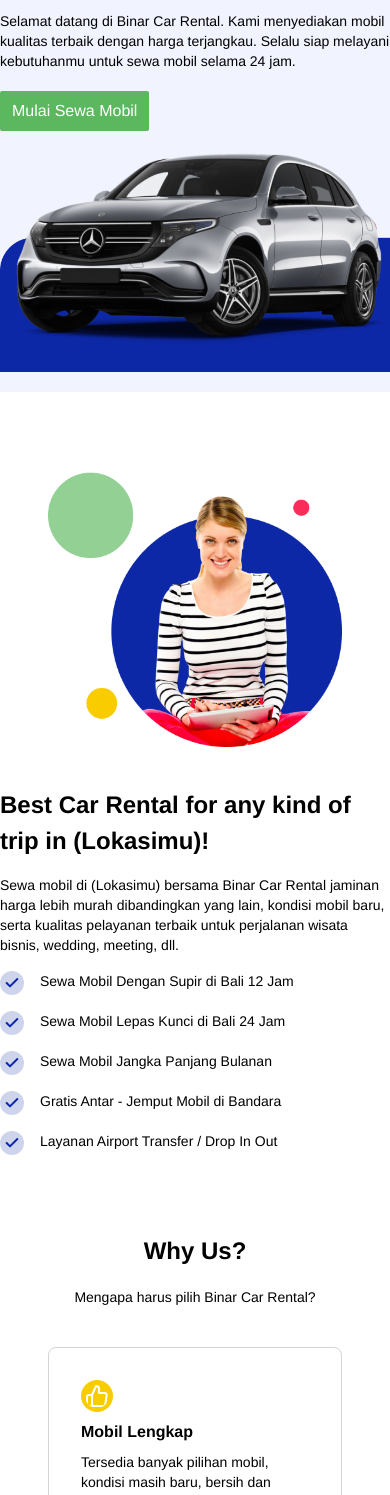
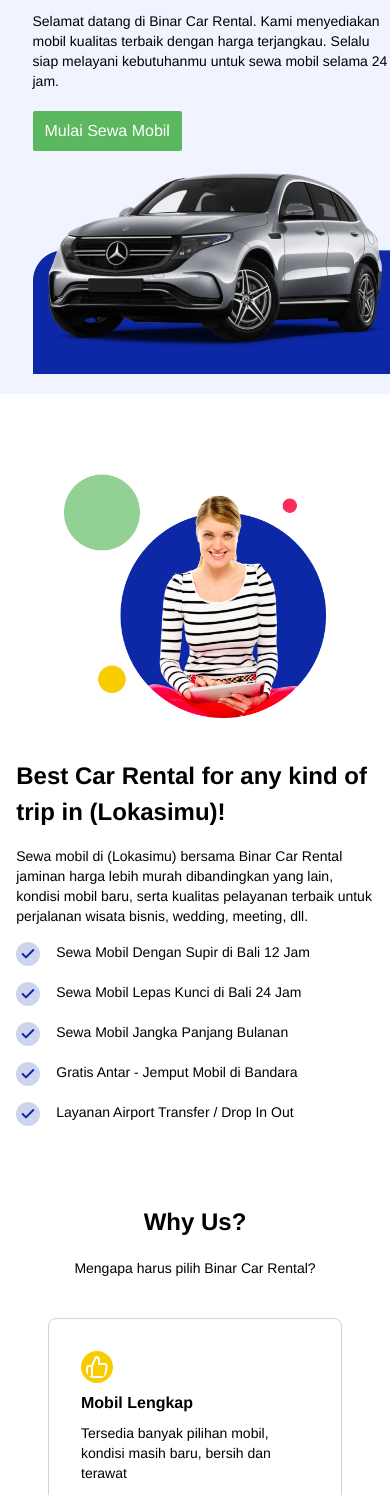
Before and after one commit to SahidJafar/24001117-SYNRGY7-sah-bcr-ch2, a website: page index.html in a window 390 px wide. Shown: the part 331-1826 px from the top of the page. Drawn offline with nearby package versions, Linux system fonts and the light colour scheme.

Commit message:
feat : change width responsive
responsive mobile for main and our section

```diff
--- a/index.html
+++ b/index.html
@@ -88,7 +88,7 @@
 
 <!-- Main Section -->
 <section id="main" class="py-5 bg-[#f1f3ff]">
-  <div class="container flex flex-wrap items-center ml-auto mt-10 md:pl-12">
+  <div class="container md:w-full w-11/12 flex flex-wrap items-center ml-auto mt-10 md:pl-12">
     <div class="mb-4 lg:mb-0 lg:w-1/2">
       <h1 class="lg:max-w-xl text-4xl leading-[54px] font-bold sm:max-w-lg mb-5">
         Sewa & Rental Mobil Terbaik di kawasan (Lokasimu)
@@ -109,7 +109,7 @@
 
 <!-- Our Section -->
 <section id="our" class="py-10">
-  <div class="container flex flex-wrap justify-center items-center mx-auto mt-10 md:px-12 md:flex-row">
+  <div class="container  md:w-full w-11/12 flex flex-wrap justify-center items-center mx-auto mt-10 md:px-12 md:flex-row">
     <div class="w-full lg:w-1/2 max-xl:px-12 mb-10">
       <img src="./src/assets/img/img_service.png" alt="Car" class="ml-auto mt-0" />
     </div>
```
